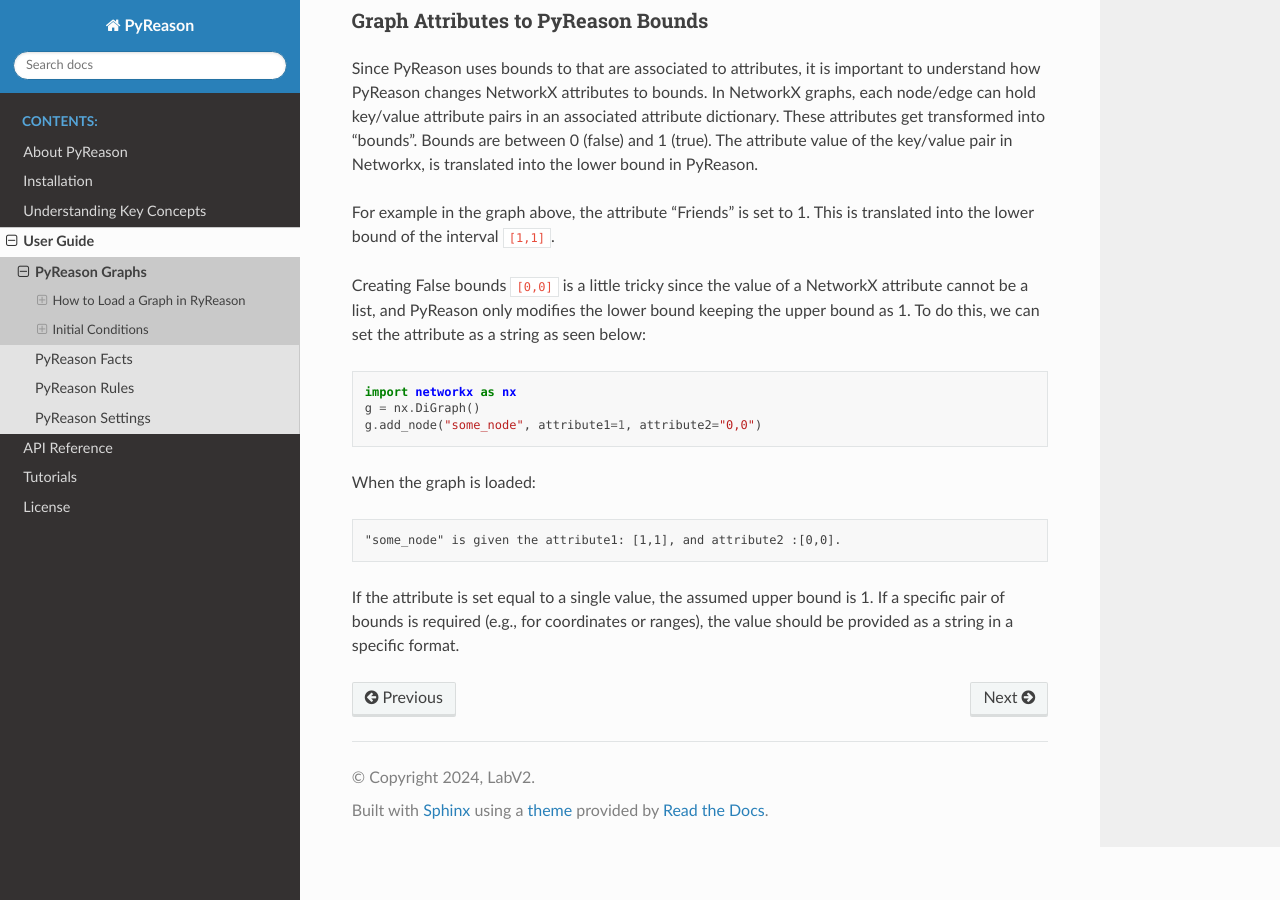
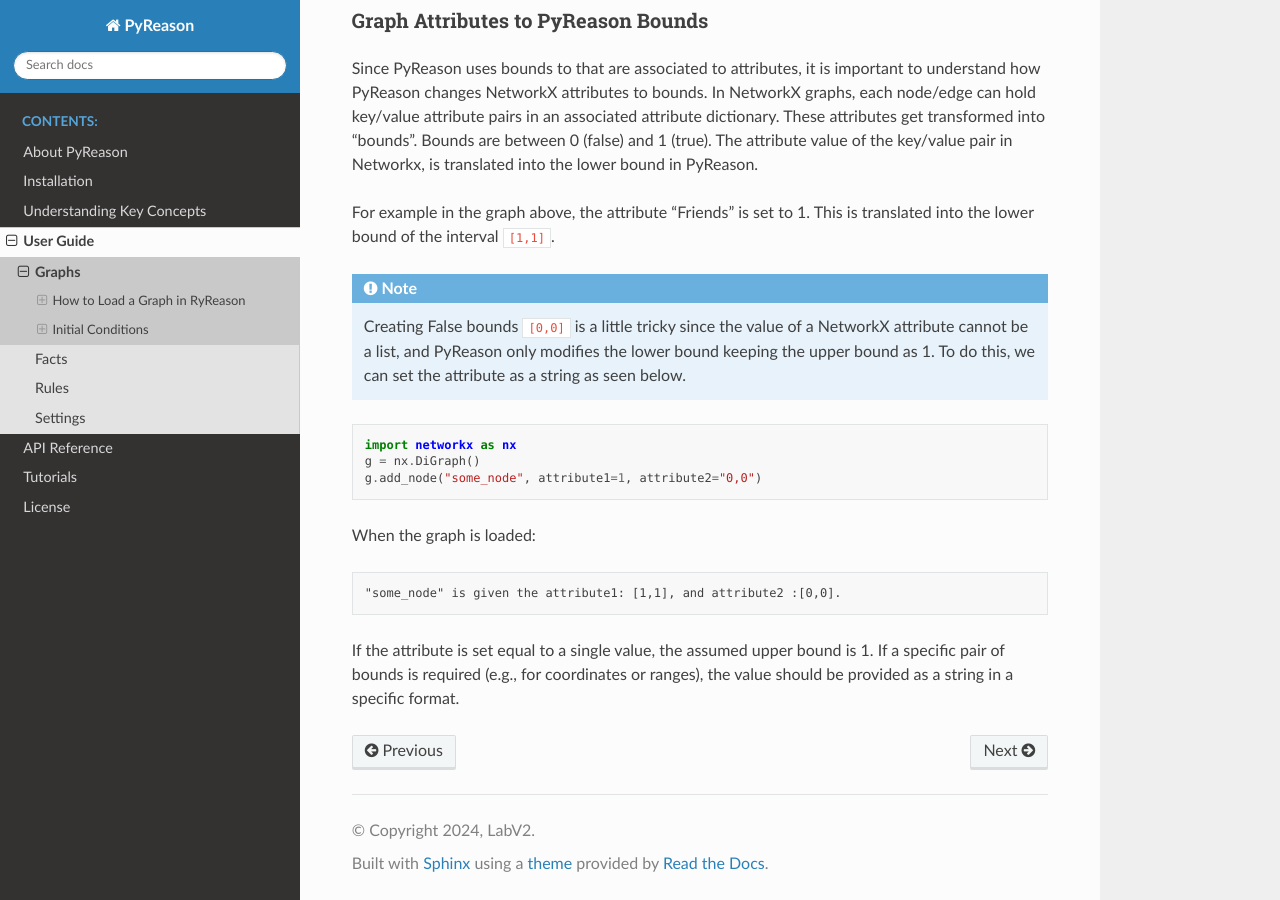
Before and after one commit to lab-v2/pyreason, a Sphinx documentation site: the page built from docs/source/user_guide/1_pyreason_graphs.rst, in a window 1280 px wide and 900 px high, scrolled down 2533 px. Built offline with Sphinx 7.4.7 and the Read the Docs theme 3.1.0, drawn with Linux system fonts in a browser that asks for light colours; pages that are not in the unit, such as notebooks, are missing from menus; some of the changed text lies outside the part shown.

Commit message:
Renamed files and added note in graph section about [0,0] bounds

```diff
--- a/docs/source/user_guide/1_pyreason_graphs.rst
+++ b/docs/source/user_guide/1_pyreason_graphs.rst
@@ -1,4 +1,4 @@
-PyReason Graphs
+Graphs
 ===============
 PyReason reasons over knowledge graphs. Graphs serve as a knowledge base with initial conditions given to nodes and edges.
 These initial conditions are used along with :ref:`PyReason rules <pyreason_rules>` that we'll see later on to infer new relations or attributes.
@@ -131,8 +131,9 @@ Bounds are between 0 (false) and 1 (true).  The attribute value of the key/value
 
 For example in the graph above, the attribute "Friends" is set to 1. This is translated into the lower bound of the interval ``[1,1]``.
 
-Creating False bounds ``[0,0]`` is a little tricky since the value of a NetworkX attribute cannot be a list, and PyReason only modifies the
-lower bound keeping the upper bound as 1. To do this, we can set the attribute as a string as seen below:
+.. note::
+    Creating False bounds ``[0,0]`` is a little tricky since the value of a NetworkX attribute cannot be a list, and PyReason only modifies the
+    lower bound keeping the upper bound as 1. To do this, we can set the attribute as a string as seen below.
 
 .. code:: python
 
--- a/docs/source/user_guide/2_pyreason_facts.rst
+++ b/docs/source/user_guide/2_pyreason_facts.rst
@@ -1,4 +1,4 @@
-PyReason Facts
+Facts
 -----
 -  This section outlines Fact creation and implementation. See `here <https://pyreason--60.org.readthedocs.build/en/60/key_concepts/key_concepts.html#fact>`_ for more information on Facts in PyReason.
 
--- a/docs/source/user_guide/3_pyreason_rules.rst
+++ b/docs/source/user_guide/3_pyreason_rules.rst
@@ -1,6 +1,6 @@
 .. _pyreason_rules:
 
-PyReason Rules
+Rules
 ==============
 -  This section outlines Rule creation and implementation. See `here <https://pyreason--60.org.readthedocs.build/en/60/key_concepts/key_concepts.html#rule>`_ for more information on Rules in PyReason.
 
--- a/docs/source/user_guide/4_pyreason_settings.rst
+++ b/docs/source/user_guide/4_pyreason_settings.rst
@@ -1,5 +1,5 @@
 
-PyReason Settings
+Settings
 =================
 PyReason setting intialize the starting conditions for any PyReason functionality.
 
```
